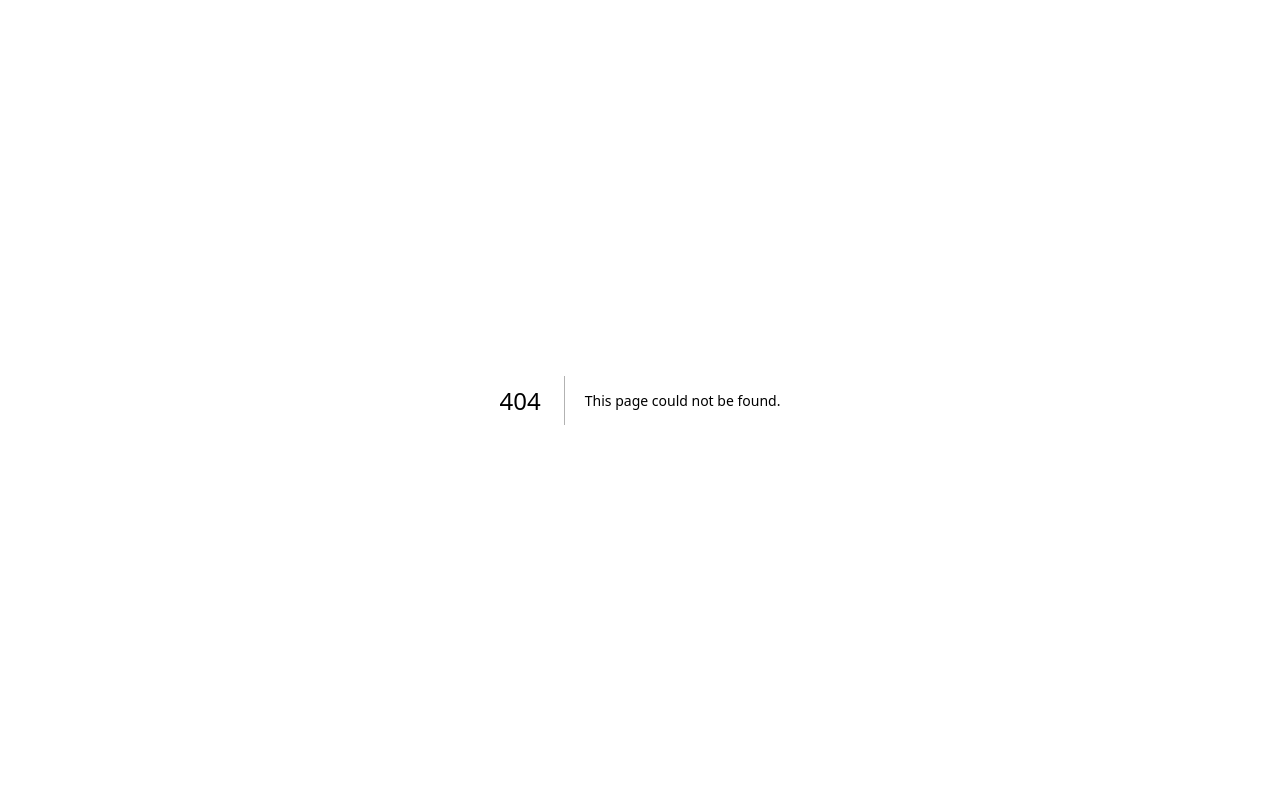
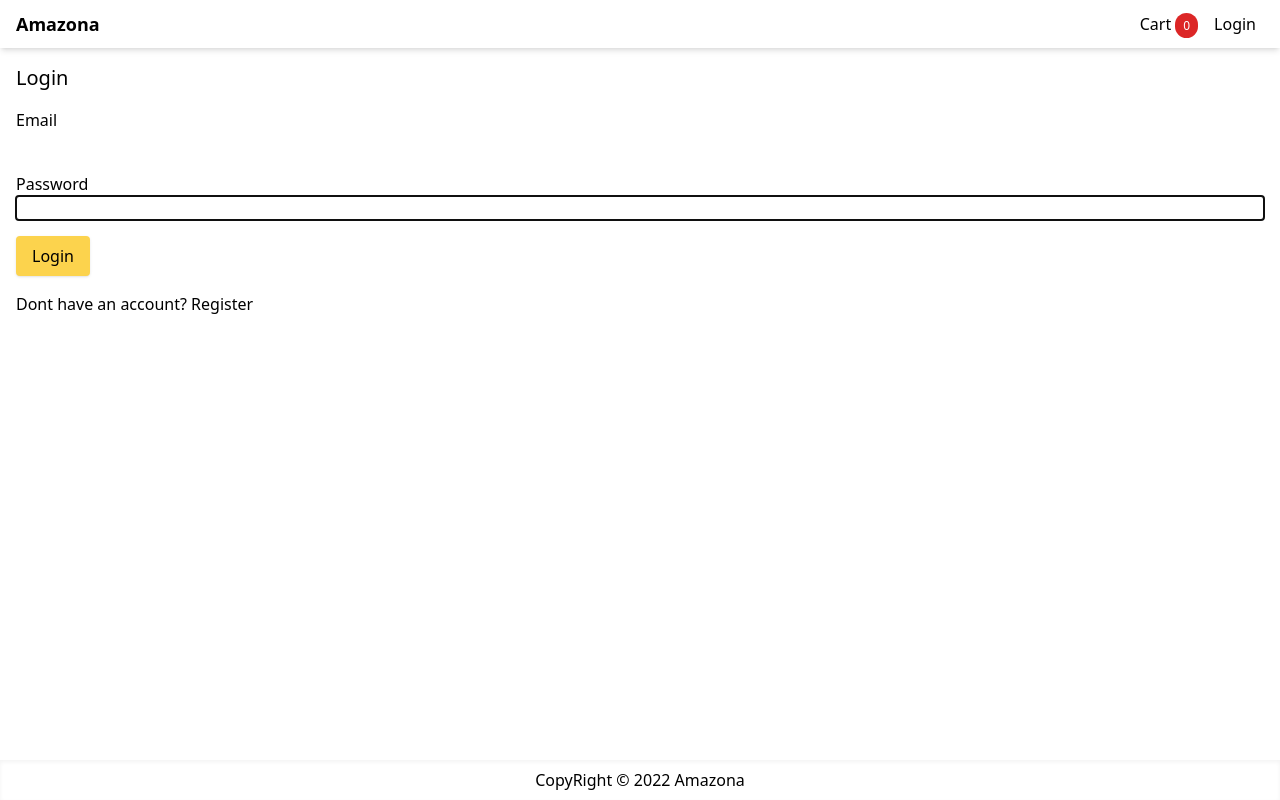
Before and after one commit to Sayzera/next-tailwind-ecommerce, a Next.js app: page /login in a window 1280 px wide. Before the commit this address had no page. Built offline with nearby package versions, Linux system fonts and the light colour scheme.

Commit message:
login page

```diff
--- /dev/null
+++ b/pages/login.js
@@ -0,0 +1,90 @@
+import Link from 'next/link';
+import React from 'react';
+import Layout from '../components/Layout';
+import { useForm } from 'react-hook-form';
+
+export default function LoginScreen() {
+  const {
+    register,
+    handleSubmit,
+    watch,
+    formState: { errors },
+  } = useForm();
+
+  const submitHandler = ({ email, password }) => {};
+
+  return (
+    <Layout>
+      <form
+        className="mx-auto max-w-screen"
+        onSubmit={handleSubmit(submitHandler)}
+      >
+        <h1 className="mb-4 text-xl">Login</h1>
+        <div className="mb-4">
+          <label htmlFor="email">Email</label>
+          <input
+            type={'email'}
+            className="w-full"
+            name="email"
+            id="email"
+            autoFocus
+            {...register('email', {
+              required: 'E posta alanının doldurulması gereklidir',
+              pattern: {
+                value: /^[A-Z0-9._%+-]+@[A-Z0-9.-]+\.[A-Z]{2,}$/i,
+                message: 'Geçerli bir e posta adresi giriniz',
+              },
+            })}
+          />
+          <div className="mt-1">
+            {errors.email && (
+              <span className="text-red-500 text-sm">
+                {errors.email.message}
+              </span>
+            )}
+          </div>
+        </div>
+
+        <div className="mb-4">
+          <label htmlFor="password">Password</label>
+          <input
+            type={'password'}
+            className="w-full"
+            name="password"
+            id="password"
+            autoFocus
+            {...register('password', {
+              required: 'Şifre alanının doldurulması zorunludur',
+              minLength: {
+                value: 6,
+                message: `Şifre için en az 6 karakter girmelisiniz`,
+              },
+            })}
+          />
+
+          <div className="mt-1">
+            {/* {errors.email?.type == 'required' && (
+              <span className="text-red-500 text-sm">Email is required</span>
+            )} */}
+
+            {errors.password && (
+              <span className="text-red-500 text-sm">
+                {errors.password.message}
+              </span>
+            )}
+          </div>
+        </div>
+
+        <div className="mb-4">
+          <button type="submit" className="primary-button">
+            Login
+          </button>
+        </div>
+
+        <div className="mb-4">
+          Dont have an account? <Link href={'/register'}>Register</Link>
+        </div>
+      </form>
+    </Layout>
+  );
+}
```
